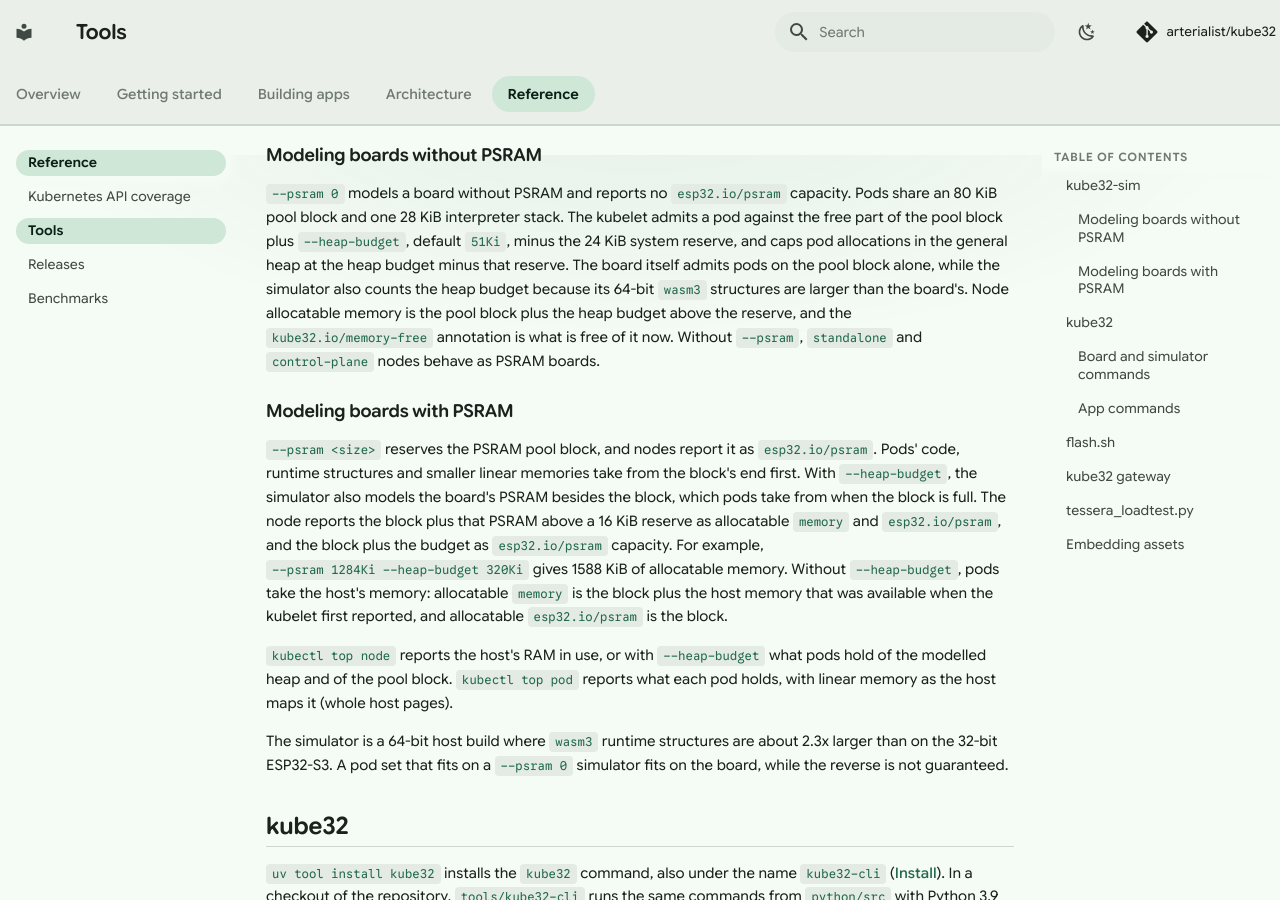
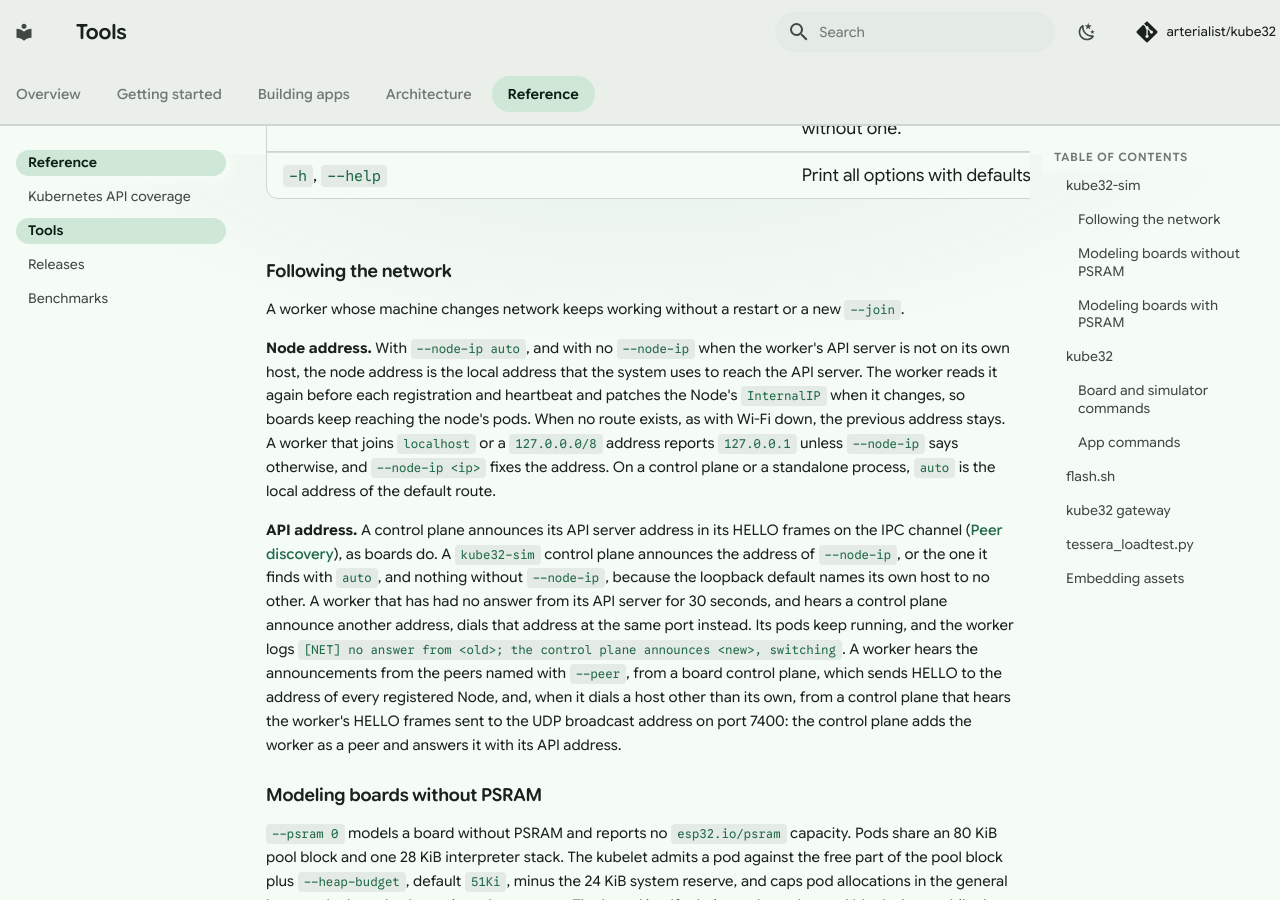
Before and after one commit to arterialist/kube32, an MkDocs documentation site: the page built from docs/cli-reference.md, in a window 1280 px wide and 900 px high, scrolled down 3445 px. Built offline with MkDocs 1.6.1 and Material for MkDocs 9.7.7, drawn with Linux system fonts in a browser that asks for light colours; comment, search, counter and statistics services are not loaded; some of the changed text lies outside the part shown.

Commit message:
docs: kube32-sim workers follow the network
The simulator reference describes --node-ip auto and the worker's
default, and a section on following the network: the node address that
tracks the route to the API server, a control plane announcing its API
address, the 30 s rule and the broadcast HELLO that finds a control
plane after a move. The IPC page documents the api= part of HELLO, and
the laptop worker and quickstart pages no longer need a node address.

```diff
--- a/docs/cli-reference.md
+++ b/docs/cli-reference.md
@@ -18,7 +18,7 @@ Use `kubectl` and k9s to manage the cluster. Use the tools below to run the host
 | --- | --- | --- |
 | `--role <role>` | `standalone` | Node role: `standalone`, `control-plane`, or `worker`. |
 | `--port <port>` | `6443` | API server port. |
-| `--join <url>` | `""` | Worker: API server URL to register with, or `auto` for mDNS discovery. |
+| `--join <url>` | `""` | Worker: API server URL to register with, or `auto` for mDNS discovery. The worker follows the control plane when it moves ([below](#following-the-network)). |
 | `--token <token>` | `$KUBE32_API_TOKEN` | API bearer token. |
 | `--tls` | off | Serve HTTPS alongside plain HTTP on `--port`; key and certificate are stored in `<data-dir>/kube32/tls/`. |
 | `--egress-ca <file>` | none | PEM roots that pods' `https://` calls trust besides the operating system's (a private CA). Control plane and standalone roles. |
@@ -29,7 +29,7 @@ Use `kubectl` and k9s to manage the cluster. Use the tools below to run the host
 | `--workers <a,b,...>` | `esp32-node-02` | In-process worker node names in `standalone` mode; pass `""` for a single control-plane node with no in-process workers (for a separate worker process or a physical board). |
 | `--board <board>` | `generic` | `kube32.io/board` label for this process's kubelet. |
 | `--worker-board <board>` | `cardputer` | `kube32.io/board` label for in-process workers. |
-| `--node-ip <ip>` | `127.0.0.1` | Pod IP address advertised to other nodes; pass a LAN address so physical boards can reach pods on the simulator. |
+| `--node-ip <ip\|auto>` | `auto` for a worker whose API server is not on this host, else `127.0.0.1` | Address the nodes report, which is the pod IP other nodes dial; pass a LAN address so physical boards can reach pods on the simulator. `auto` is the local address that the system uses to reach the API server, kept current when the network changes ([below](#following-the-network)). |
 | `--psram <size>` | `1284Ki`; workers reserve none | PSRAM pool to model (for example `8Mi`). Passing `0` explicitly models a board without PSRAM (see below). |
 | `--heap-budget <size>` | `51Ki` | General heap available to pods and the system when `--psram 0` is set. With `--psram`, the board's PSRAM besides the pool block (not modelled unless set). |
 | `--sim-i2c <parts>` | none | Simulated I2C parts on bus 0 of this process's node, for example `pahub,bme688@2,miniscale@3,rfid@4`. The format is `<part>[:0x<address>][@<PaHub channel>]`, and the parts are `pahub`, `bme688`, `miniscale` and `rfid`. Discovery finds them and drivers read them ([Devices](devices.md#compute-on-a-laptop)). |
@@ -43,6 +43,14 @@ Use `kubectl` and k9s to manage the cluster. Use the tools below to run the host
 | `--eviction-timeout <ms>` | `30000` | Add `node.kubernetes.io/unreachable:NoExecute` after this many milliseconds without a heartbeat; pods are evicted once their matching `tolerationSeconds` (default `300` s) elapses. |
 | `--reconcile-interval <ms>` | `1000` | Shortest time between two passes of a controller or the scheduler, in milliseconds. They run a pass after a change and every 30 s without one. |
 | `-h`, `--help` | | Print all options with defaults and exit `0`. |
+
+### Following the network
+
+A worker whose machine changes network keeps working without a restart or a new `--join`.
+
+**Node address.** With `--node-ip auto`, and with no `--node-ip` when the worker's API server is not on its own host, the node address is the local address that the system uses to reach the API server. The worker reads it again before each registration and heartbeat and patches the Node's `InternalIP` when it changes, so boards keep reaching the node's pods. When no route exists, as with Wi-Fi down, the previous address stays. A worker that joins `localhost` or a `127.0.0.0/8` address reports `127.0.0.1` unless `--node-ip` says otherwise, and `--node-ip <ip>` fixes the address. On a control plane or a standalone process, `auto` is the local address of the default route.
+
+**API address.** A control plane announces its API server address in its HELLO frames on the IPC channel ([Peer discovery](architecture/espnow-ipc.md#peer-discovery)), as boards do. A `kube32-sim` control plane announces the address of `--node-ip`, or the one it finds with `auto`, and nothing without `--node-ip`, because the loopback default names its own host to no other. A worker that has had no answer from its API server for 30 seconds, and hears a control plane announce another address, dials that address at the same port instead. Its pods keep running, and the worker logs `[NET] no answer from <old>; the control plane announces <new>, switching`. A worker hears the announcements from the peers named with `--peer`, from a board control plane, which sends HELLO to the address of every registered Node, and, when it dials a host other than its own, from a control plane that hears the worker's HELLO frames sent to the UDP broadcast address on port 7400: the control plane adds the worker as a peer and answers it with its API address.
 
 ### Modeling boards without PSRAM
 
```
Also changed, not shown: CHANGELOG.md (+2 -0 lines), docs/architecture/espnow-ipc.md (+2 -0 lines), docs/devices.md (+2 -2 lines), docs/quickstart.md (+1 -1 lines).
